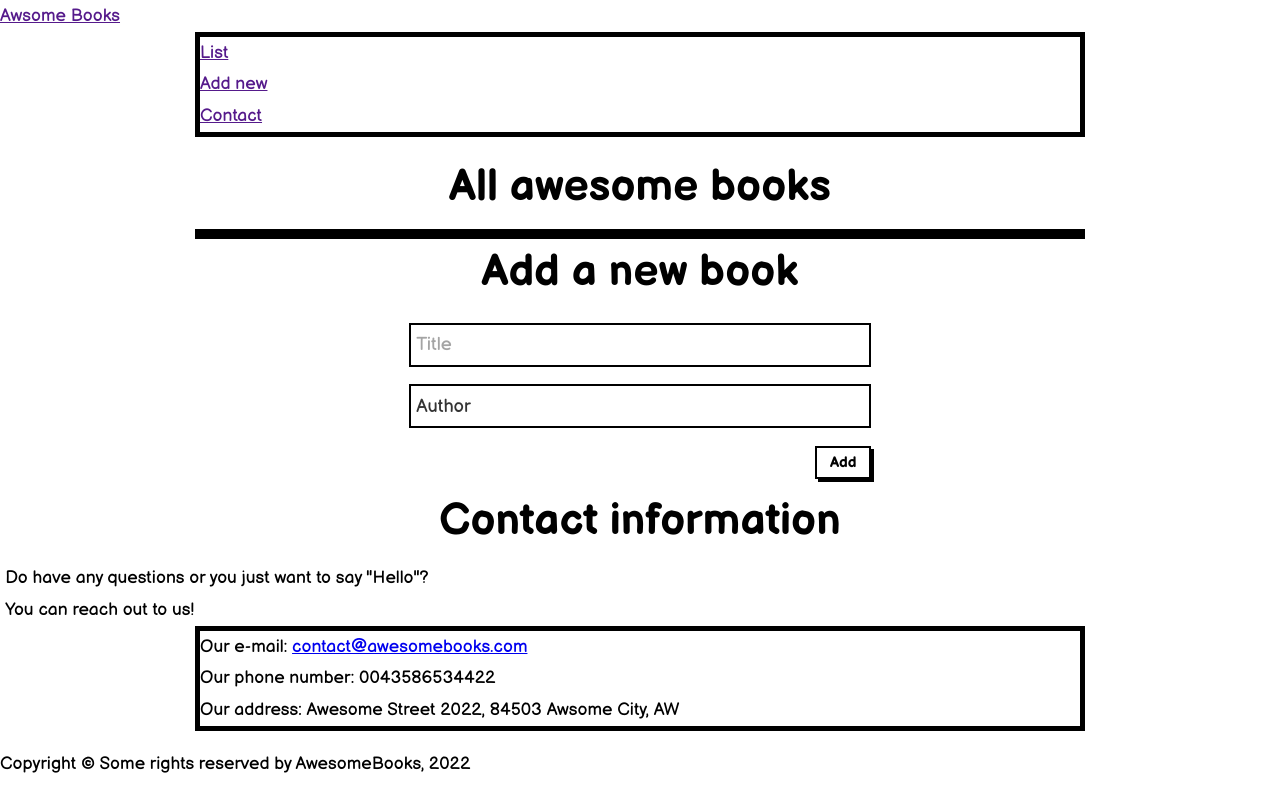
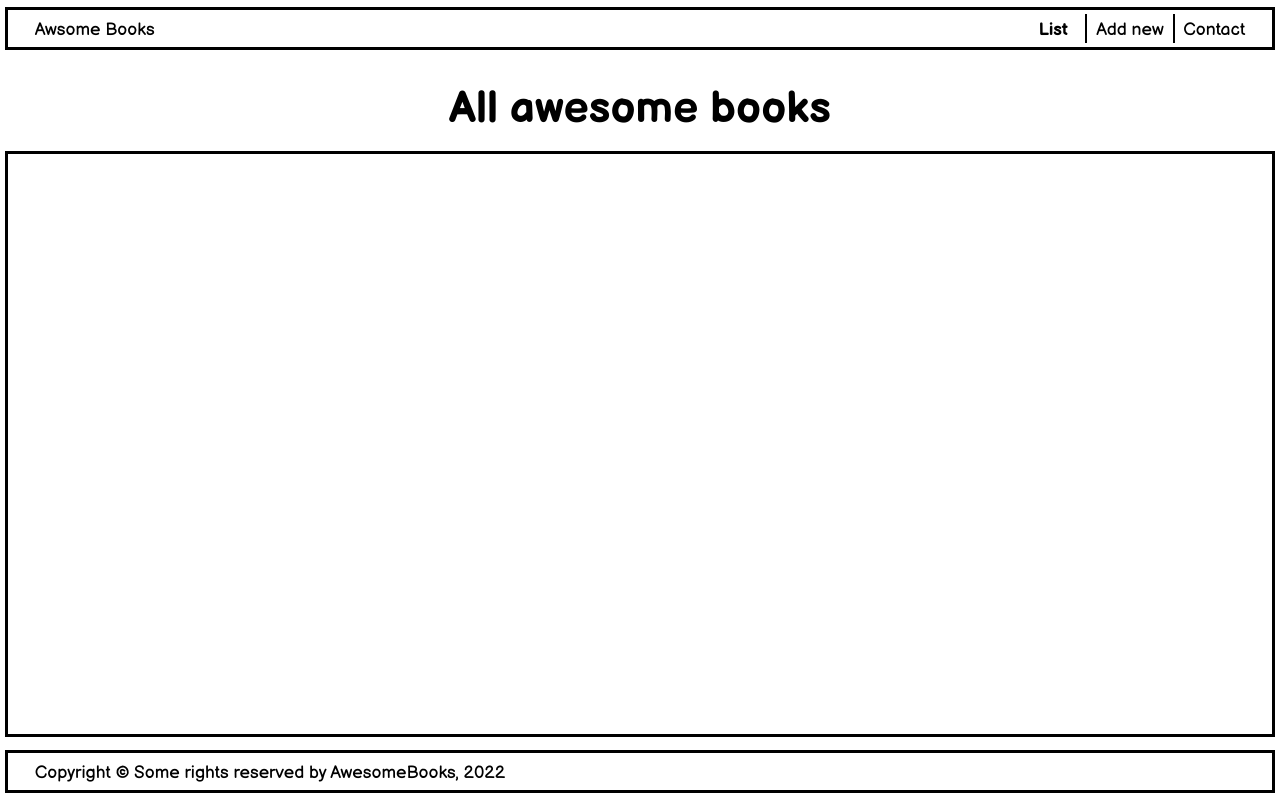
Before and after one commit to luigirazum/mv-awesomeBooks, a website: page index.html in a window 1280 px wide. Drawn offline with Linux system fonts and the light colour scheme.

Commit message:
Add styles for showing different screens on the same page.

```diff
--- a/assets/css/styles.css
+++ b/assets/css/styles.css
@@ -18,7 +18,7 @@
   font-size: 16px;
 
   /* -- Setting borders -- */
-  --b-gen: 5px solid #000;
+  --b-gen: 3px solid #000;
   --b-hr: 2px solid #000;
 }
 
@@ -32,22 +32,31 @@
   font-family: var(--f-fam);
 }
 
-hr {
-  margin-block: 2em;
-  margin-inline: auto;
-  width: 25%;
-  border: var(--b-hr);
-}
-
 body {
   font-size: 1.1em;
   line-height: 1.8;
 }
 
+.fullscreen {
+  overflow: hidden;
+  height: 100vh;
+  width: 100vw;
+  display: flex;
+  flex-direction: column;
+}
+
 .container {
-  margin-block: 1em;
-  margin-inline: auto;
   padding-inline: 0.3em;
+}
+
+section {
+  display: none;
+}
+
+section.active {
+  padding-block-start: 1.5em;
+  display: flex;
+  flex-flow: column;
 }
 
 h1,
@@ -58,17 +67,32 @@ h2 {
   margin-bottom: 0.2em;
 }
 
-ul,
-#add {
+nav,
+footer {
   border: var(--b-gen);
-  width: 80%;
-  max-width: 55rem;
-  min-width: 30rem;
-  margin-inline: auto;
+  margin-inline: 0.3em;
+  padding: 0.2em 1em 0.2em 1.5em;
+  height: 1.7em;
+  margin-block-start: 0.4em;
+  display: flex;
+  text-align: center;
 }
 
-#add {
+footer {
+  margin-block-start: auto;
+  margin-block-end: 0.4em;
+}
+
+nav ul {
+  display: flex;
   border: none;
+  margin-inline-start: auto;
+}
+
+nav li {
+  text-align: center;
+  padding-inline: 0.5em;
+  border-left: 2px solid #000;
 }
 
 form ul li {
@@ -76,8 +100,52 @@ form ul li {
   padding: 0.5em;
 }
 
+nav li:nth-child(1) {
+  padding-inline: 1em;
+  border-left: none;
+}
+
+form ul {
+  border: none;
+  width: 100%;
+}
+
+#bookslist {
+  border: var(--b-gen);
+  height: calc(100vh - 12.5em);
+  overflow-x: hidden;
+}
+
+.selected {
+  font-weight: bolder;
+}
+
+a,
+a:visited {
+  display: inline-block;
+  width: fit-content;
+  cursor: pointer;
+  color: #000;
+  text-decoration: none;
+}
+
+a:hover {
+  font-weight: bolder;
+}
+
 ul li:nth-child(odd) {
   background-color: transparent;
+}
+
+#contact ul li {
+  list-style: disc;
+  list-style-position: inside;
+  padding-left: 2em;
+}
+
+#list {
+  margin-block-start: 0;
+  margin-block-end: auto;
 }
 
 #list ul li {
@@ -94,6 +162,23 @@ ul li:nth-child(odd) {
 #list ul li:hover,
 #list ul li:nth-child(odd):hover {
   background-color: #bfbfbf;
+}
+
+#contact ul {
+  border: none;
+  margin-top: 1.5em;
+}
+
+#contact ul li a {
+  font-weight: bolder;
+}
+
+#contact h2 {
+  margin-bottom: 1em;
+}
+
+#contact p {
+  line-height: 1.5;
 }
 
 .book-title {
@@ -127,31 +212,26 @@ form li button {
 }
 
 button:hover {
+  background-color: #3a3a3a;
+  color: #c0c0c0;
+}
+
+button:active {
   margin-top: 3px;
   margin-right: -3px;
   box-shadow: none;
   background-color: #7f7f7f;
 }
 
-button:active {
-  background-color: #3a3a3a;
-  color: #c0c0c0;
-}
-
 form {
   margin-inline: auto;
+  padding: 0 0.5em;
+  width: 70%;
+  max-width: 30rem;
+  min-width: 15rem;
   justify-content: center;
   line-height: 2.5;
   display: flex;
-  width: 60%;
-  max-width: 25rem;
-  min-width: 15rem;
-  padding: 0 0.5em;
-}
-
-form ul {
-  border: none;
-  width: 100%;
 }
 
 input {
@@ -172,3 +252,10 @@ input::placeholder {
 input:focus-visible::placeholder {
   color: #a4a4a4;
 }
+
+#contact,
+#addnew {
+  max-width: 60%;
+  margin-inline: auto;
+  height: calc(100vh - 12.5em);
+}
```
